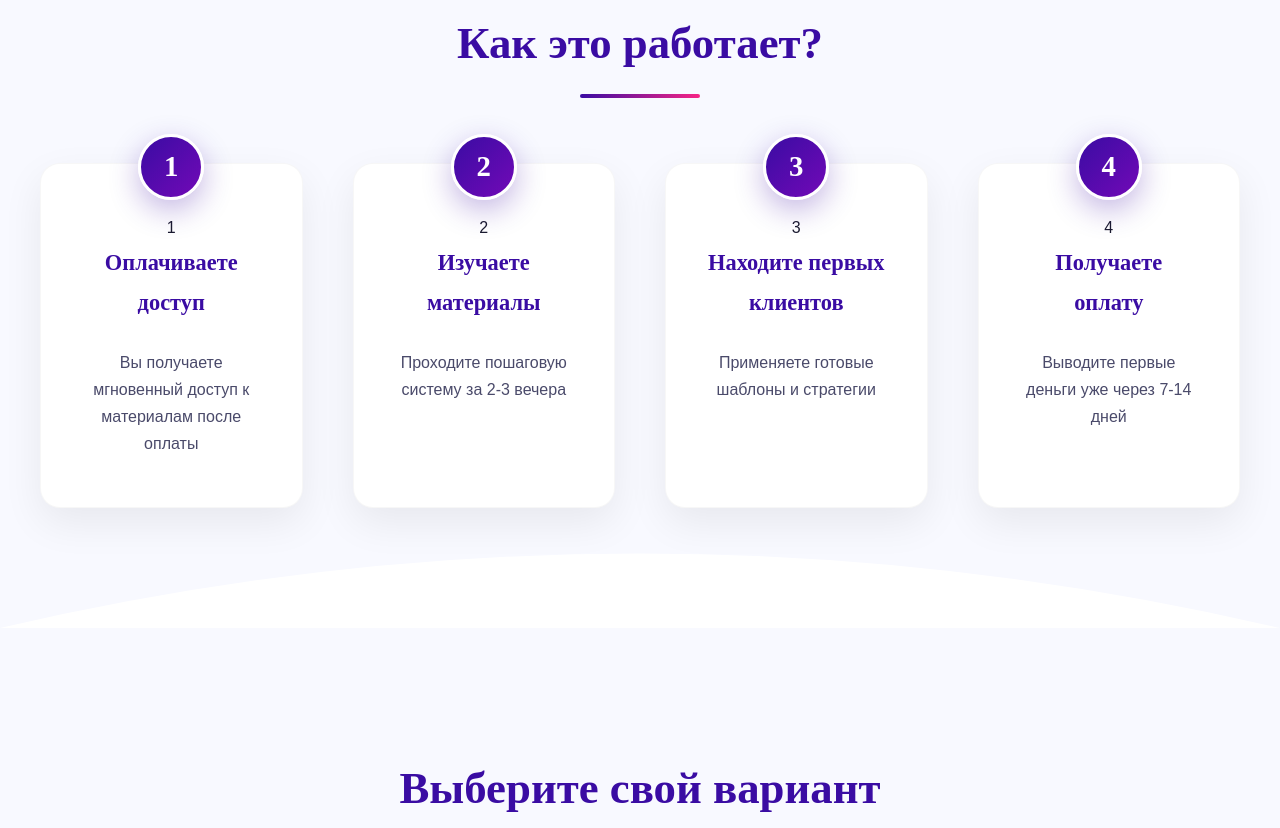
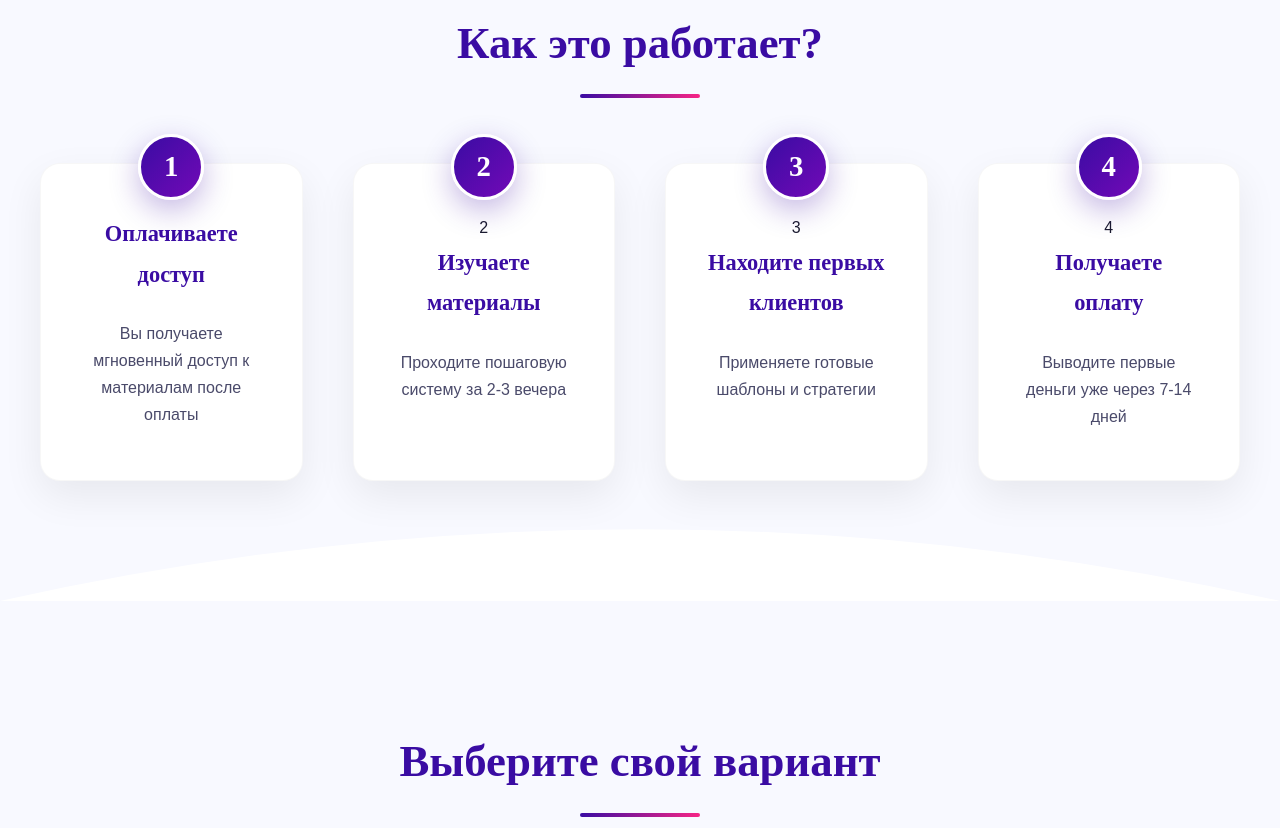
Before and after one commit to ioiow/FreelanceStart, a plain HTML site: page index.html in a window 1280 px wide. Shown: the part 2092-2920 px from the top of the page. Drawn offline with Linux system fonts and the light colour scheme.

Commit message:
Update index.html

```diff
--- a/index.html
+++ b/index.html
@@ -77,7 +77,7 @@
             <h2>Как это работает?</h2>
             <div class="steps">
                 <div class="step">
-                    <div class="step-number">1</div>
+                    <div class="step-number"></div>
                     <h3>Оплачиваете доступ</h3>
                     <p>Вы получаете мгновенный доступ к материалам после оплаты</p>
                 </div>
```
